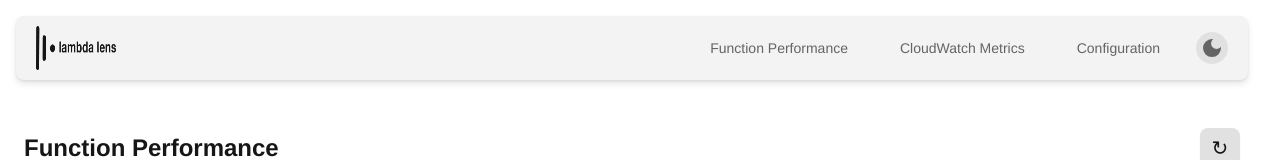
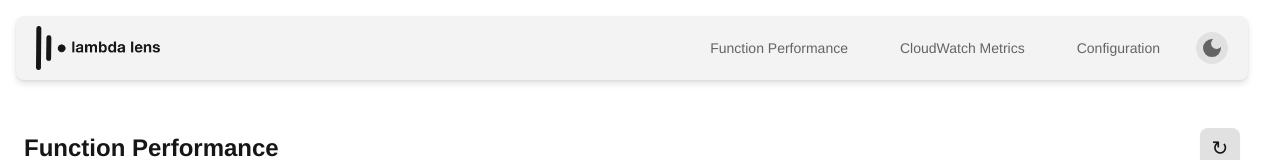
Before and after one commit to oslabs-beta/Lambda-Lens, a React (Vite) app in the folder client/: page /dash in a window 1280 px wide. Shown: the top 160 px of the page. Built offline with nearby package versions, Linux system fonts and the light colour scheme; no server answers.

Commit message:
fix: improve logo container sizing in Navbar so logo is correct dimensions

```diff
--- a/client/src/components/Navbar/Navbar.tsx
+++ b/client/src/components/Navbar/Navbar.tsx
@@ -61,9 +61,9 @@ const NavbarComponent: React.FC = () => {
 
   return (
     <nav className="flex items-center justify-between rounded-lg bg-light-cont-m dark:bg-dark-cont-m font-sans shadow-mui-2 px-5 py-2.5 transition-colors relative z-10">
-      {/* Fixed-width container for logo */}
-      <div className="w-20 flex-none">
-        <img src={lambda} alt="Logo" className="h-11 w-auto transition-all duration-300 dark:invert dark:brightness-0" />
+      {/* Logo container with better sizing */}
+      <div className="flex-none">
+        <img src={lambda} alt="Logo" className="h-11 max-w-none transition-all duration-300 dark:invert dark:brightness-0" />
       </div>
 
       {/* Navigation section with flex-grow to take available space */}
```
